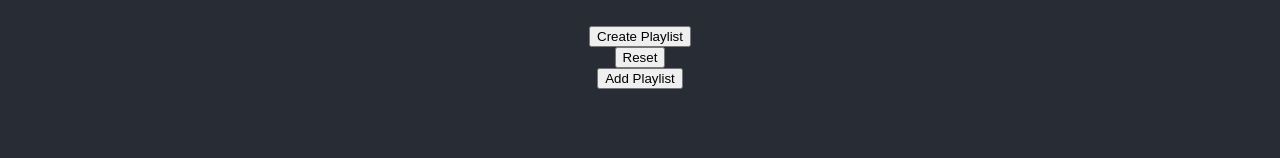
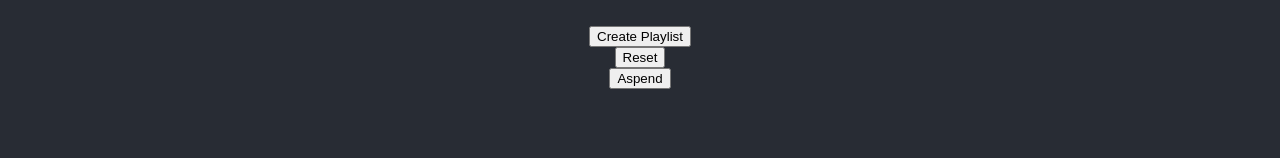
Before and after one commit to illMadeCoder/YTPL_Sorted_Chrome_Extension, a React (Create React App) app: page / in a window 1280 px wide. Shown: the part 477-635 px from the top of the page. Built offline with nearby package versions, Linux system fonts and the light colour scheme.

Commit message:
npm run watch to rebuild on src changes

```diff
--- a/src/App.js
+++ b/src/App.js
@@ -10,7 +10,7 @@ function App() {
         <img src={logo} className="App-logo" alt="logo" />
         <button id="submitButton" onClick={submit}>Create Playlist</button>
         <button id="cancelButton" onClick={cancel}>Reset</button>
-        <button id="addToPlaylistListButton" onClick={appendPlaylist}>Add Playlist</button>
+        <button id="appendPlaylistButton" onClick={appendPlaylist}>Aspend</button>
         <ul id="playlistIDs">
         </ul>
       </header>
```
Also changed, not shown: package.json (+12 -1 lines), 1 other file (tests, documents, lock files or other folders).
